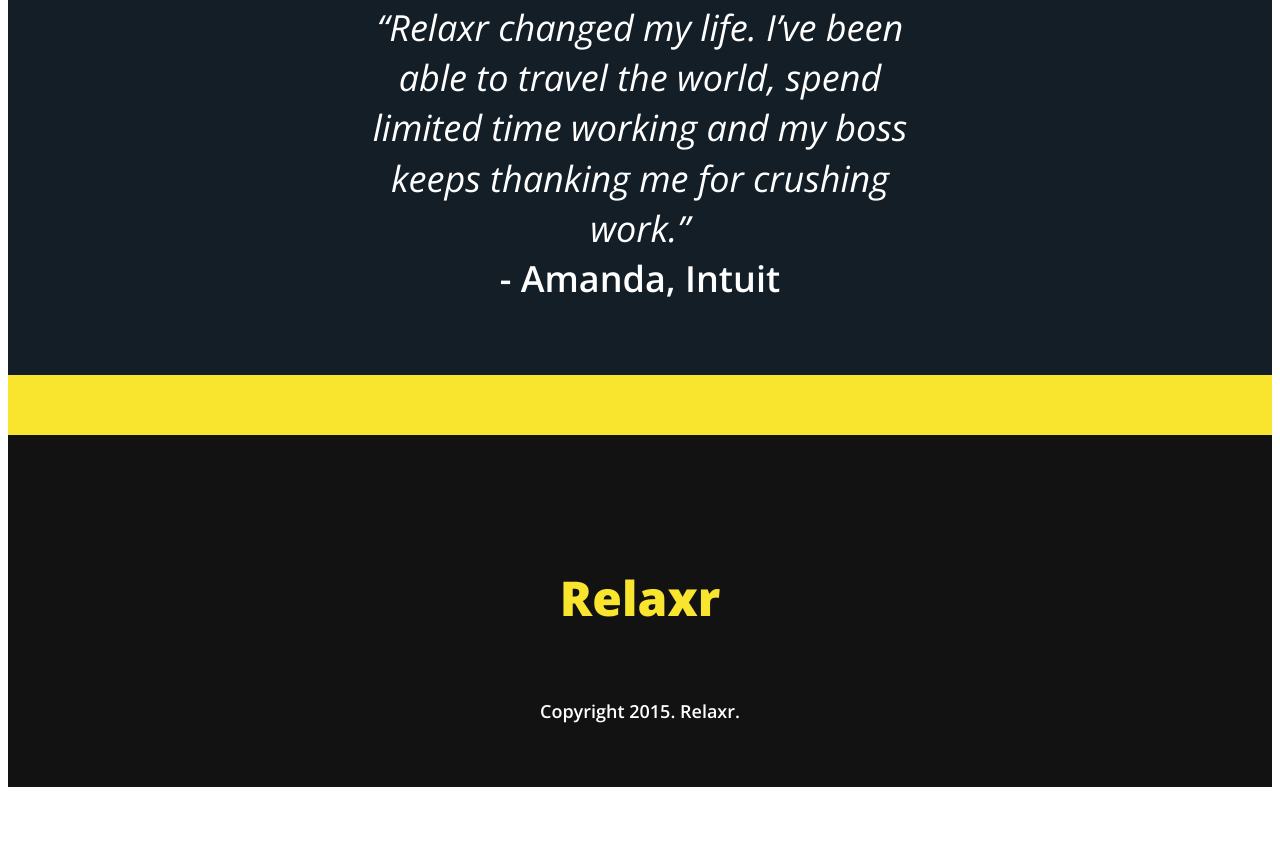
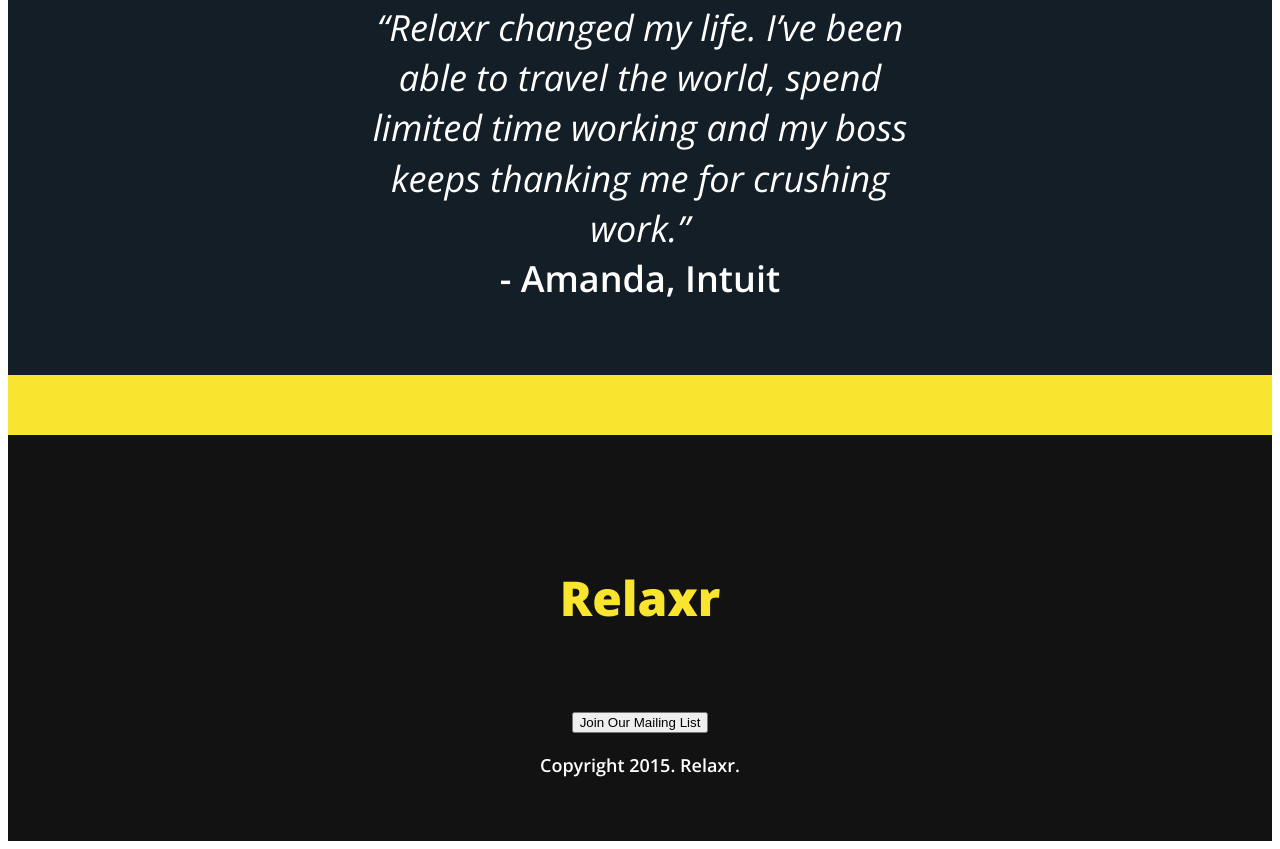
Before and after one commit to nextokoi/git-and-github-practice, a plain HTML site: page index.html in a window 1280 px wide. Shown: the part 1449-2298 px from the top of the page. Before the commit the page ends 2244 px from the top, so only its background shows below. Drawn offline with nearby package versions, Linux system fonts and the light colour scheme.

Commit message:
added button

```diff
--- a/index.html
+++ b/index.html
@@ -45,6 +45,7 @@
 		</aside>
 		<footer>
 			<h4 class="logo">Relaxr</h4>
+			<input type="button" value="Join Our Mailing List">
 
 
 			<p class="copyright">Copyright 2015. Relaxr.</p>
```
